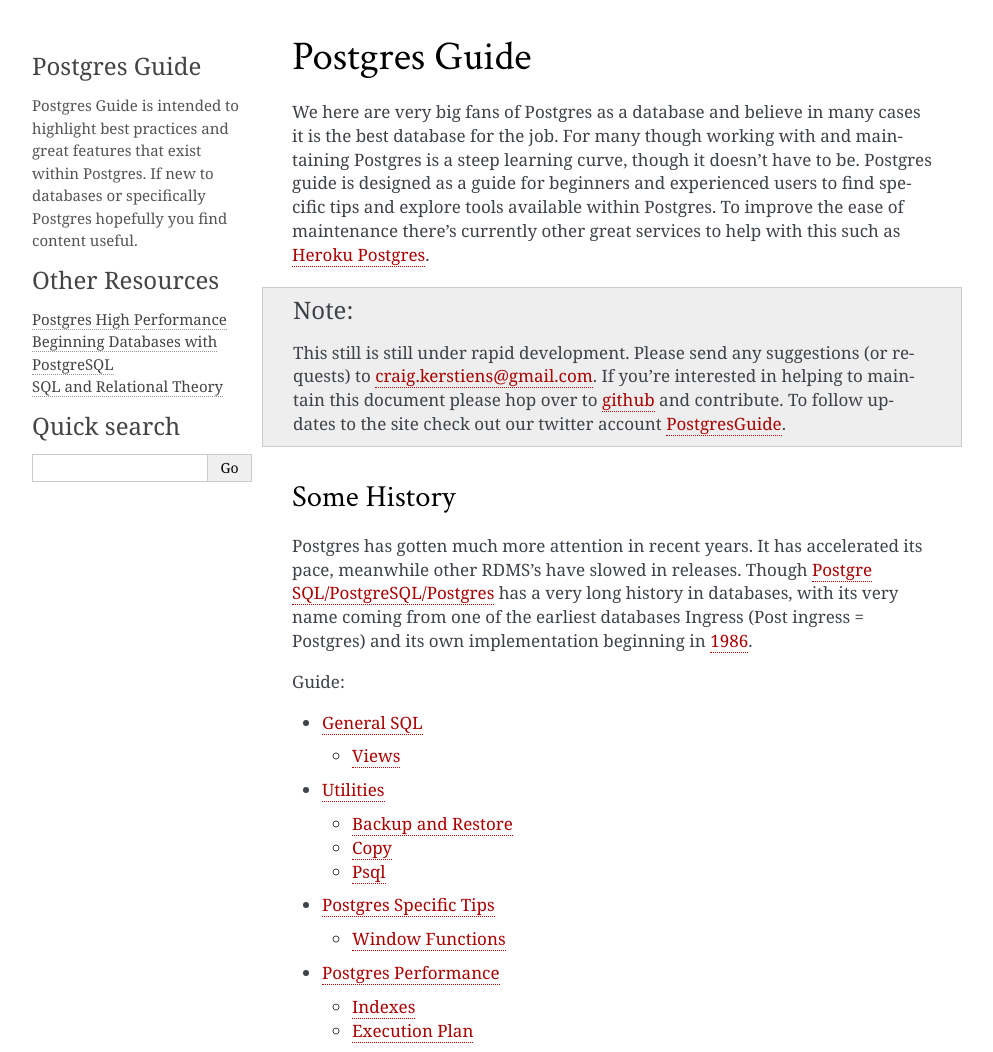
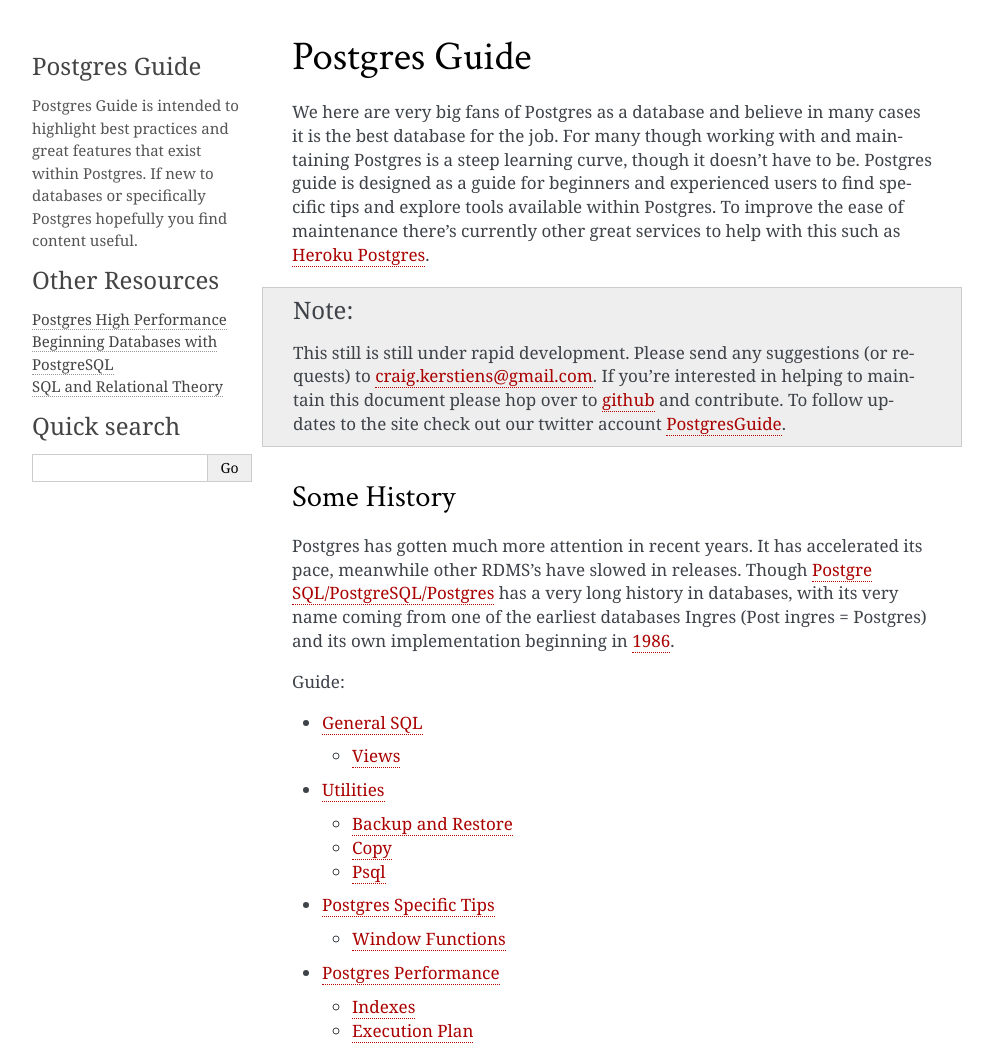
Before and after one commit to craigkerstiens/postgresguide.com, a Sphinx documentation site: the page built from source/index.rst, in a window 1280 px wide. Shown: the whole page, without its empty margins (148-1141 px from the left). Built offline with Sphinx 7.4.7, drawn with Linux system fonts in a browser that asks for light colours; pages that are not in the unit, such as notebooks, are missing from menus.

Commit message:
fixing spelling of ingres

```diff
--- a/source/index.rst
+++ b/source/index.rst
@@ -29,8 +29,8 @@
 Postgres has gotten much more attention in recent years. It has accelerated its
 pace, meanwhile other RDMS's have slowed in releases. Though
 `Postgre SQL/PostgreSQL/Postgres <http://www.postgresql.org/>`_ has a very long history in databases,
-with its very name coming from one of the earliest databases Ingress
-(Post ingress = Postgres) and its own implementation beginning in `1986 <http://www.postgresql.org/docs/8.4/static/history.html>`_.
+with its very name coming from one of the earliest databases Ingres
+(Post ingres = Postgres) and its own implementation beginning in `1986 <http://www.postgresql.org/docs/8.4/static/history.html>`_.
 
 Guide:
 
```
